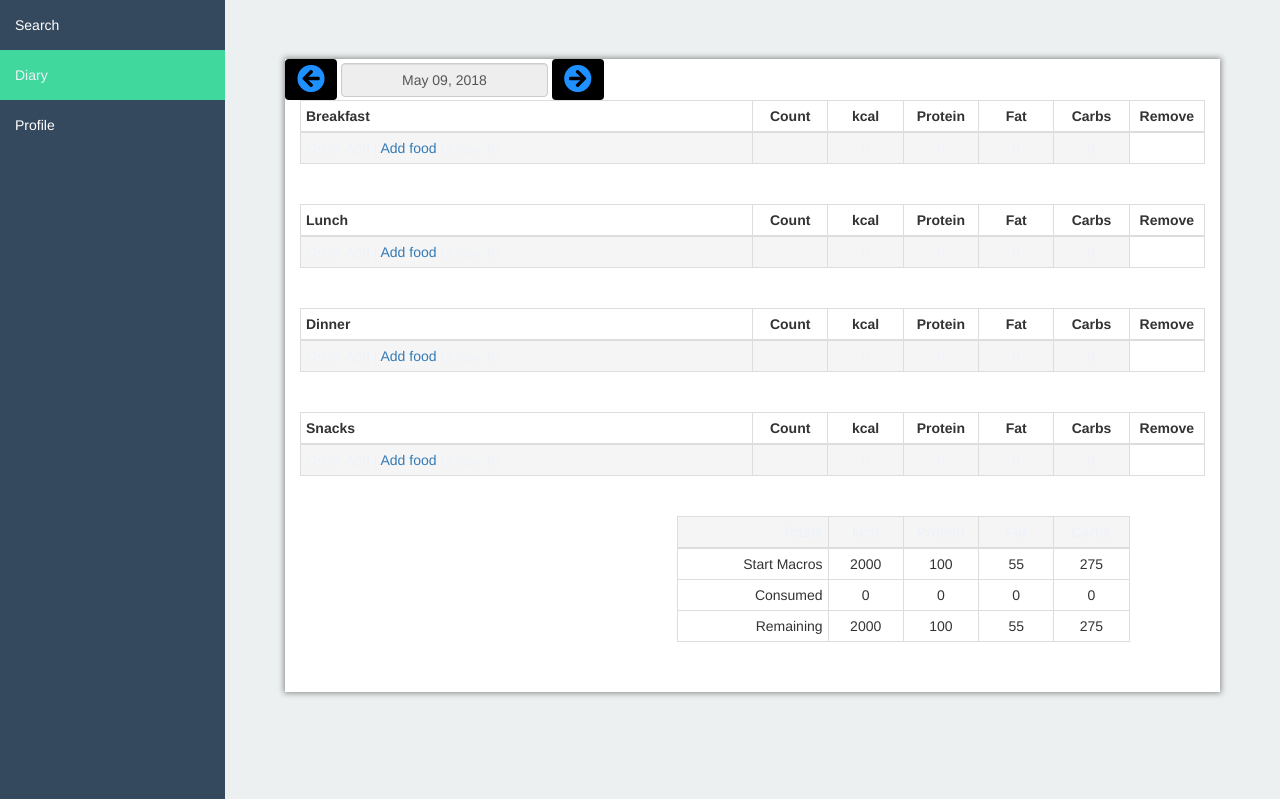
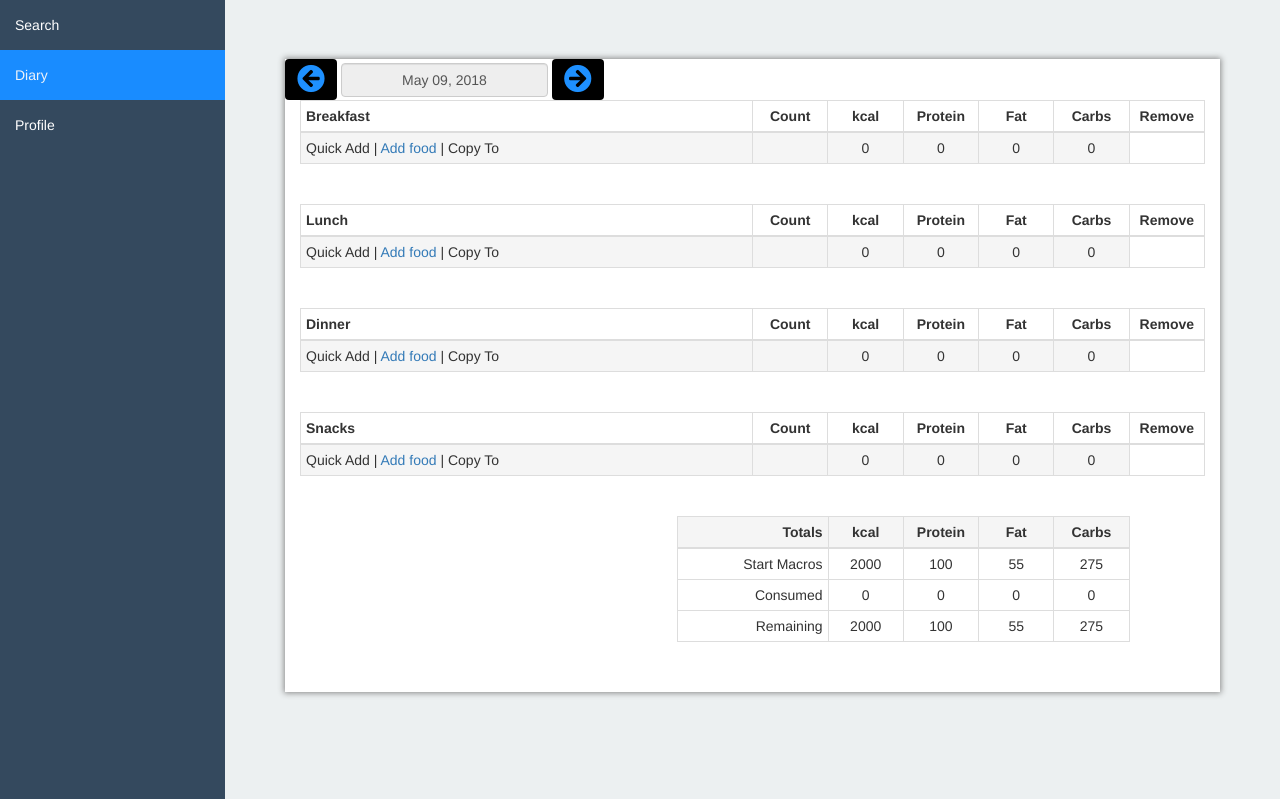
Before and after one commit to grassten/MacroTrackerProject, a Flask app: page /diary in a window 1280 px wide. Shown: the part 51-850 px from the top of the page. Run offline with Flask 2, Linux system fonts and the light colour scheme; the visitor is signed in with stand-in values (Sample User, id 1); data comes from the database, SQL or seed files in the repository; data that the repository does not hold is empty; some libraries are stand-ins or nearby versions.

Commit message:
styling changes

```diff
--- a/app/static/navbar_style_custom.css
+++ b/app/static/navbar_style_custom.css
@@ -35,16 +35,11 @@ body {
     background-color: #41D89E;
 }
 
-.active {
-    color: #EEF2F9;
-    background-color: #198CFF;
-}
-
 .navbar-default .navbar-nav > .active > a,
 .navbar-default .navbar-nav > .active > a:hover,
 .navbar-default .navbar-nav > .active > a:focus {
     color: #EEF2F9;
-    background-color: #41D89E;
+    background-color: #198CFF;
 }
 .navbar-default .navbar-nav > .open > a,
 .navbar-default .navbar-nav > .open > a:hover,
```
